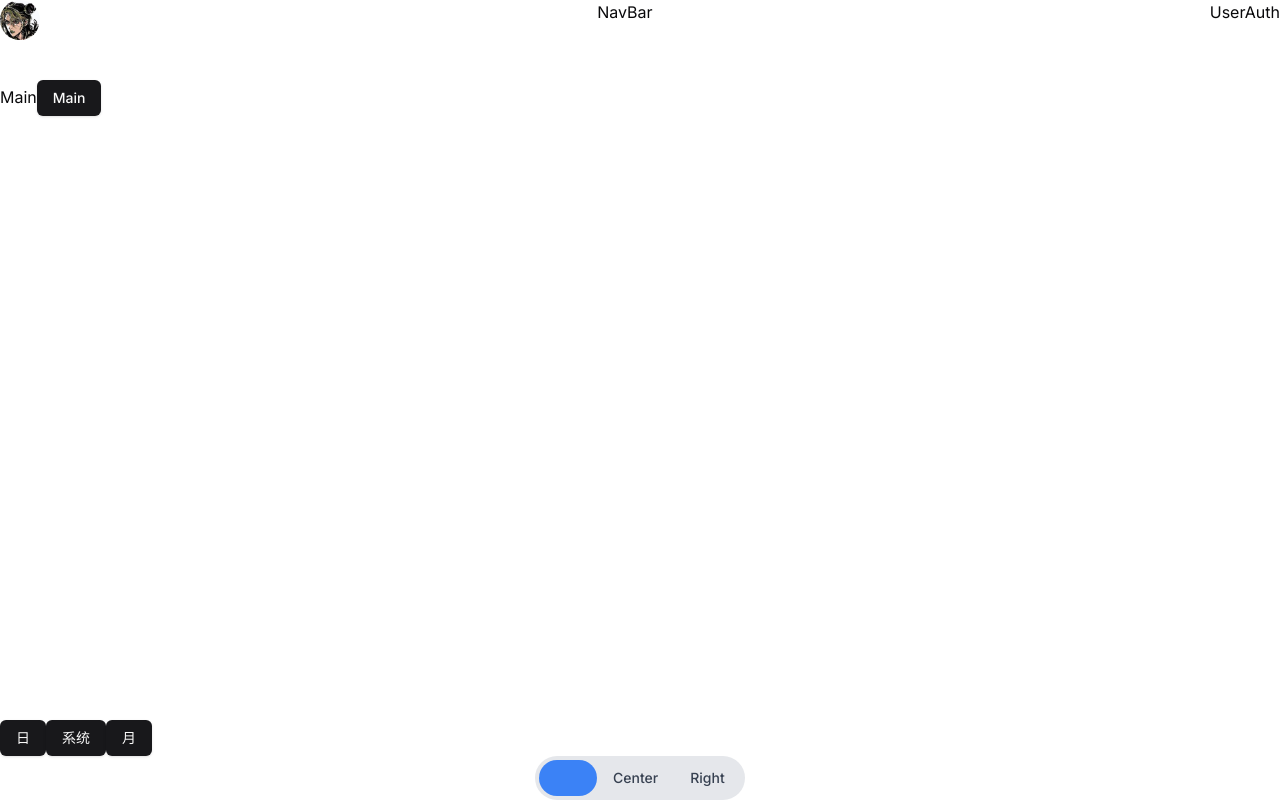
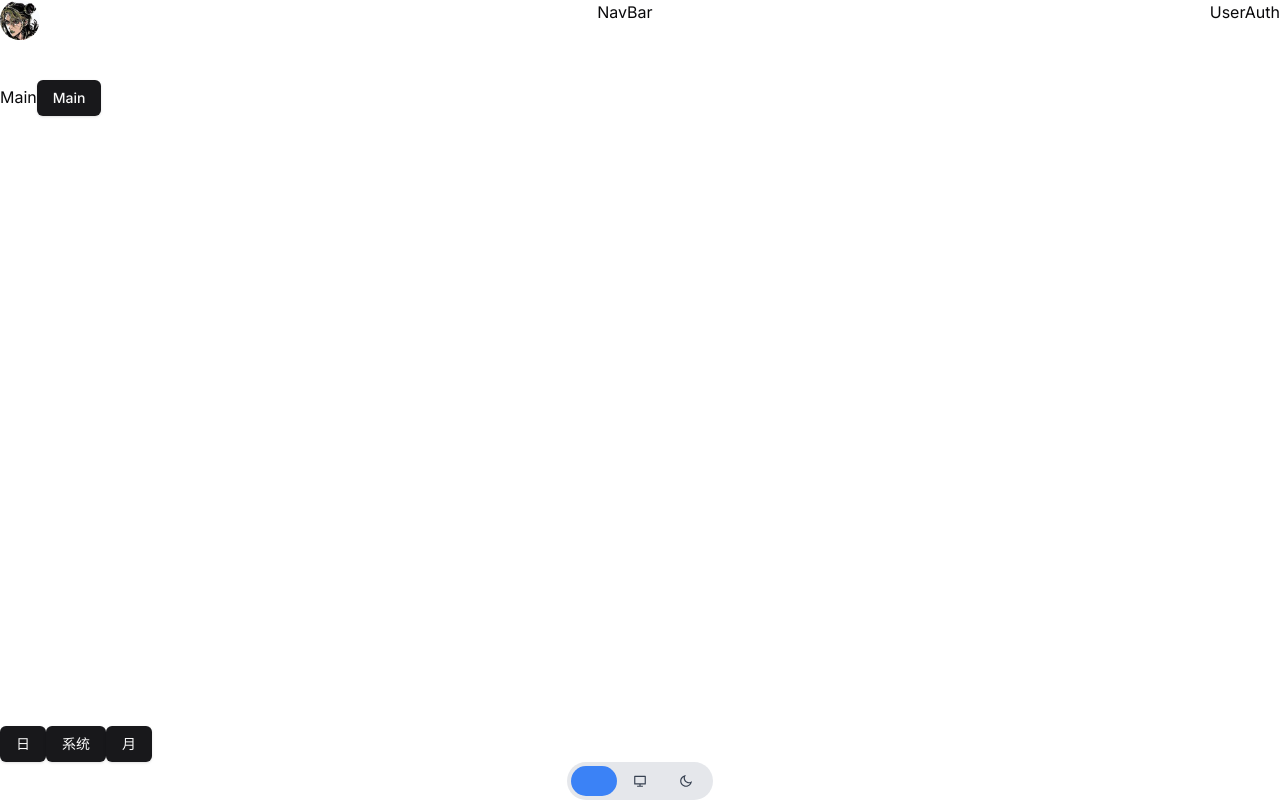
Before and after one commit to liwenka1/next-nest-blog, a Next.js app in the folder packages/web/: page / in a window 1280 px wide. Built offline with nearby package versions, Linux system fonts and the light colour scheme.

Commit message:
feat: 添加react-icon

```diff
--- /dev/null
+++ b/packages/web/app/(main)/components/footer/components/index.ts
@@ -0,0 +1,3 @@
+import ModeToggle from './mode-toggle'
+
+export { ModeToggle }
--- /dev/null
+++ b/packages/web/app/(main)/components/footer/components/mode-toggle.tsx
@@ -0,0 +1,44 @@
+'use client'
+
+import { useState } from 'react'
+import { motion } from 'framer-motion'
+import clsx from 'clsx'
+
+interface ModeToggleProps {
+  options: {
+    mode: string
+    icon: React.ReactNode
+  }[]
+}
+
+const ModeToggle: React.FC<ModeToggleProps> = ({ options }) => {
+  const [selectedOption, setSelectedOption] = useState(options[0].mode)
+
+  return (
+    <div className="flex rounded-full bg-gray-200 p-1">
+      {options.map(({ mode, icon }) => (
+        <div key={mode} className="relative">
+          <button
+            className={clsx(
+              'px-4 py-2 text-sm font-medium transition-colors duration-200',
+              selectedOption === mode ? 'text-white' : 'text-gray-700'
+            )}
+            onClick={() => setSelectedOption(mode)}
+          >
+            {icon}
+          </button>
+          {selectedOption === mode && (
+            <motion.div
+              className="absolute inset-0 z-10 rounded-full bg-blue-500"
+              layoutId="highlight"
+              initial={false}
+              transition={{ type: 'spring', stiffness: 500, damping: 30 }}
+            />
+          )}
+        </div>
+      ))}
+    </div>
+  )
+}
+
+export default ModeToggle
--- a/packages/web/app/(main)/components/footer/index.tsx
+++ b/packages/web/app/(main)/components/footer/index.tsx
@@ -1,41 +1,17 @@
-'use client'
-
-import { useState } from 'react'
-import { motion } from 'framer-motion'
+import { RiSunLine, RiComputerLine, RiMoonLine } from 'react-icons/ri'
 
 import { Button } from '@/components/ui/button'
-
-const SegmentedControl = ({ options }: { options: string[] }) => {
-  const [selectedOption, setSelectedOption] = useState(options[0])
-
-  return (
-    <div className="flex rounded-full bg-gray-200 p-1">
-      {options.map((option, index) => (
-        <div key={option} className="relative">
-          <button
-            className={`px-4 py-2 text-sm font-medium transition-colors duration-200 ${
-              selectedOption === option ? 'text-white' : 'text-gray-700'
-            }`}
-            onClick={() => setSelectedOption(option)}
-          >
-            {option}
-          </button>
-          {selectedOption === option && (
-            <motion.div
-              className="absolute inset-0 z-10 rounded-full bg-blue-500"
-              layoutId="highlight"
-              initial={false}
-              transition={{ type: 'spring', stiffness: 500, damping: 30 }}
-            />
-          )}
-        </div>
-      ))}
-    </div>
-  )
-}
+import { ModeToggle } from './components'
 
 const Footer = () => {
-  const options = ['Left', 'Center', 'Right']
+  const options = [
+    {
+      mode: 'light',
+      icon: <RiSunLine />
+    },
+    { mode: 'system', icon: <RiComputerLine /> },
+    { mode: 'dark', icon: <RiMoonLine /> }
+  ]
 
   return (
     <footer>
@@ -43,7 +19,7 @@ const Footer = () => {
       <Button>系统</Button>
       <Button>月</Button>
       <div className="flex items-center justify-center">
-        <SegmentedControl options={options} />
+        <ModeToggle options={options} />
       </div>
     </footer>
   )
--- a/packages/web/package.json
+++ b/packages/web/package.json
@@ -20,8 +20,10 @@
     "next-themes": "^0.3.0",
     "react": "^18",
     "react-dom": "^18",
+    "react-icons": "^5.2.1",
     "tailwind-merge": "^2.3.0",
-    "tailwindcss-animate": "^1.0.7"
+    "tailwindcss-animate": "^1.0.7",
+    "zustand": "^4.5.2"
   },
   "devDependencies": {
     "@types/node": "^20",
```
Also changed, not shown: packages/web/stores/index.ts (added), 1 other file (tests, documents, lock files or other folders).
